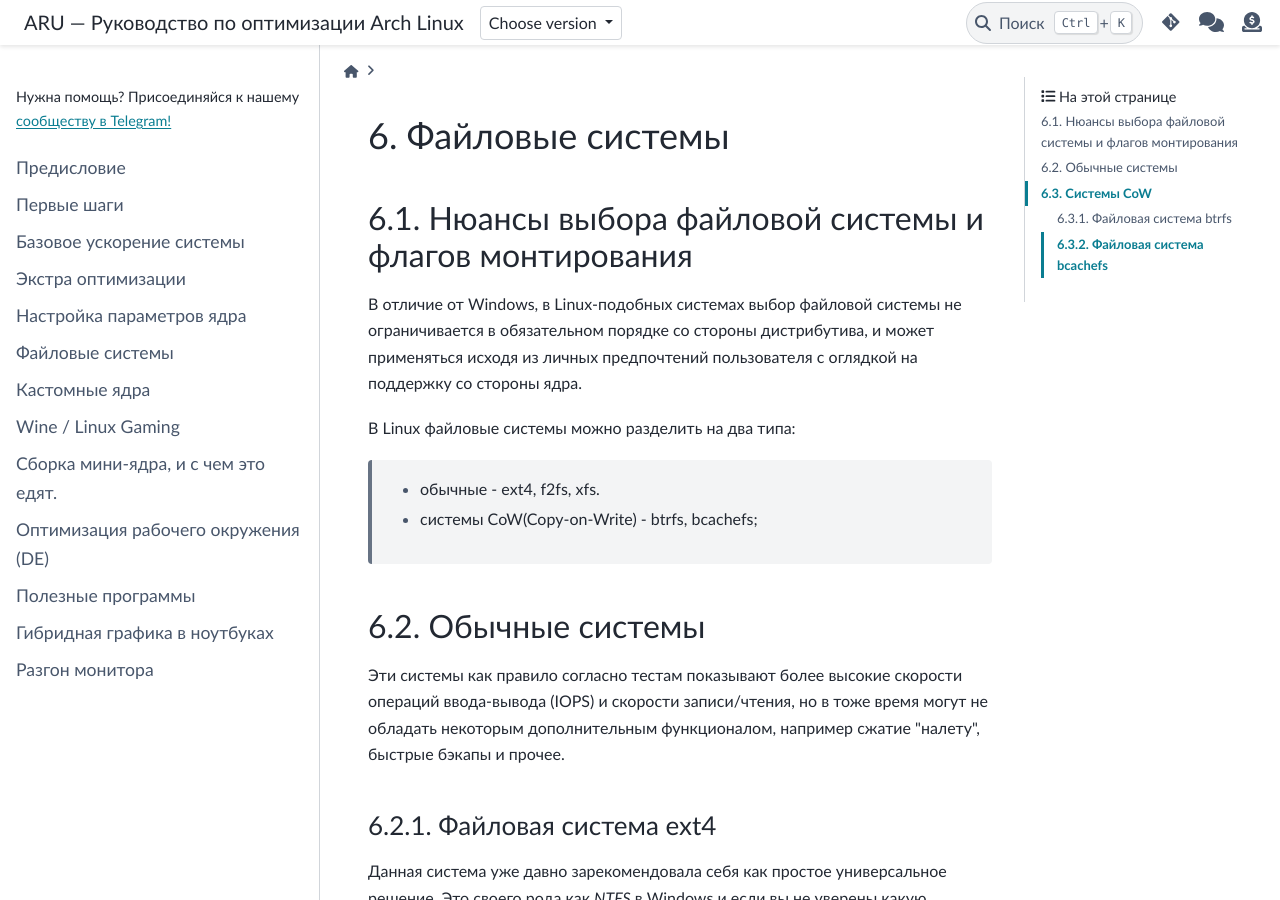
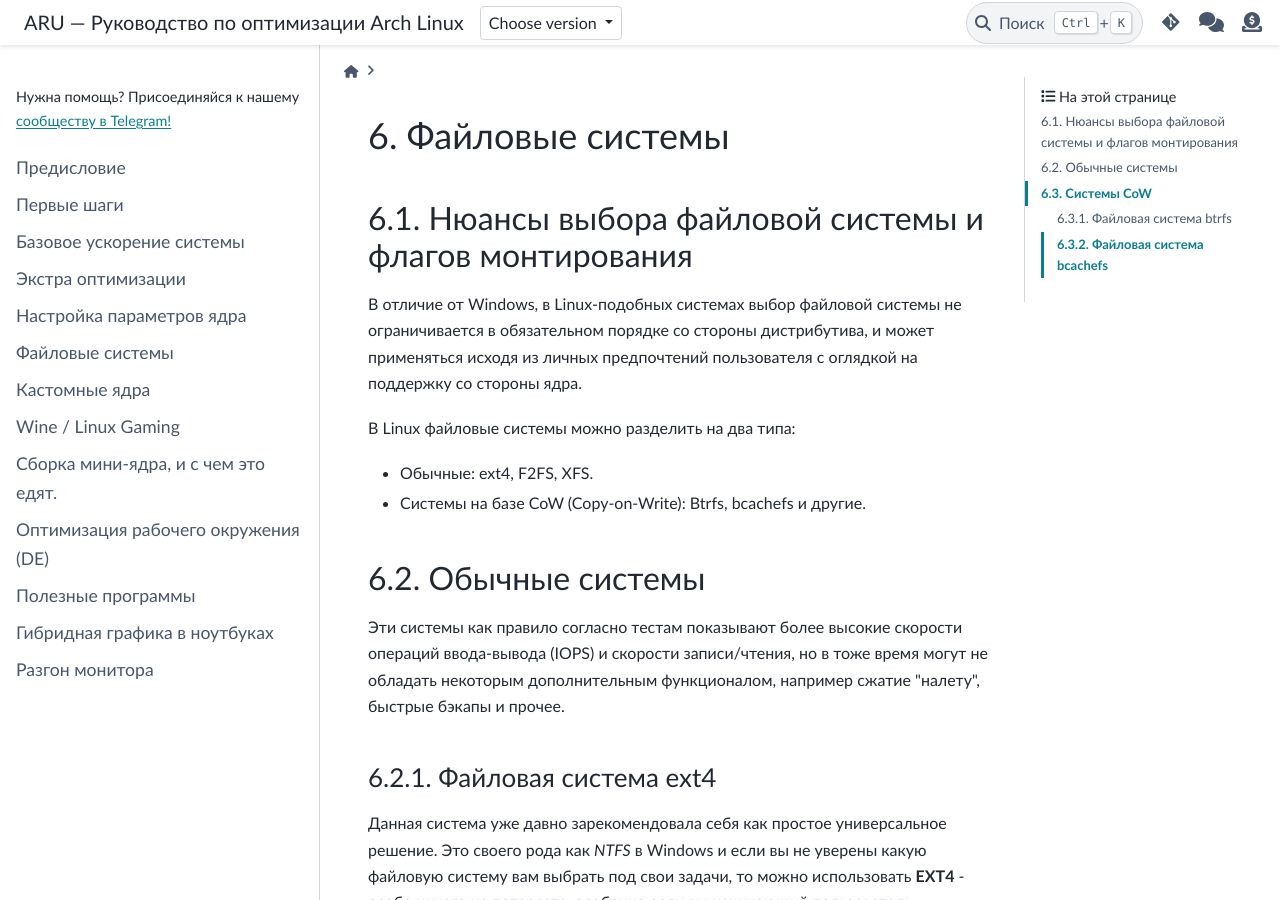
Before and after one commit to ventureoo/ARU, a Sphinx documentation site: the page built from docs/source/file-systems.rst, in a window 1280 px wide and 900 px high. Built offline with Sphinx 7.4.7 and the PyData theme 0.15.4, drawn with Linux system fonts in a browser that asks for light colours.

Commit message:
file-systems: Fix indent
Signed-off-by: Vasiliy Stelmachenok <ventureo@cachyos.org>

```diff
--- a/docs/source/file-systems.rst
+++ b/docs/source/file-systems.rst
@@ -26,8 +26,9 @@
 
 В Linux файловые системы можно разделить на два типа:
 
-  - обычные - ext4, f2fs, xfs.
-  - системы CoW(Copy-on-Write) - btrfs, bcachefs;
+- Обычные: ext4, F2FS, XFS.
+
+- Системы на базе CoW (Copy-on-Write): Btrfs, bcachefs и другие.
 
 ======================================================
 Обычные системы
```
